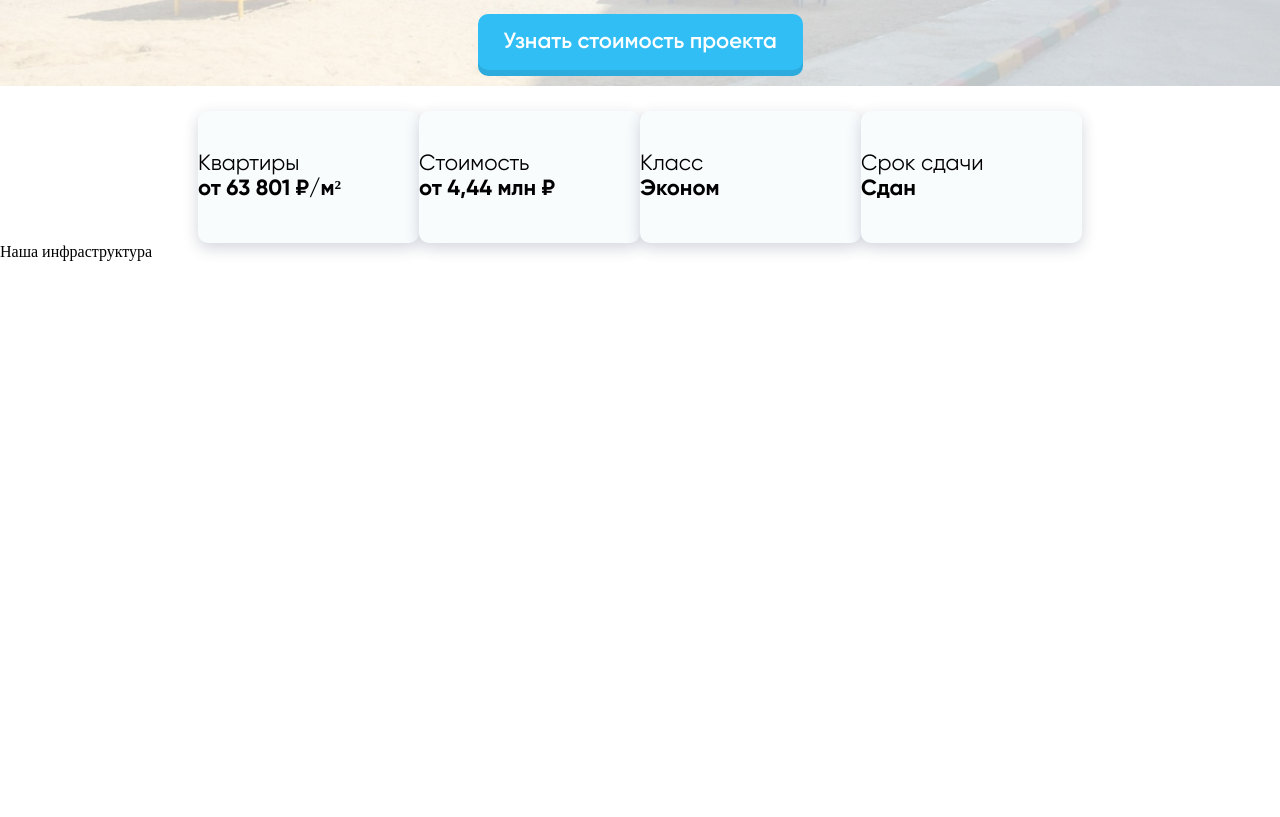
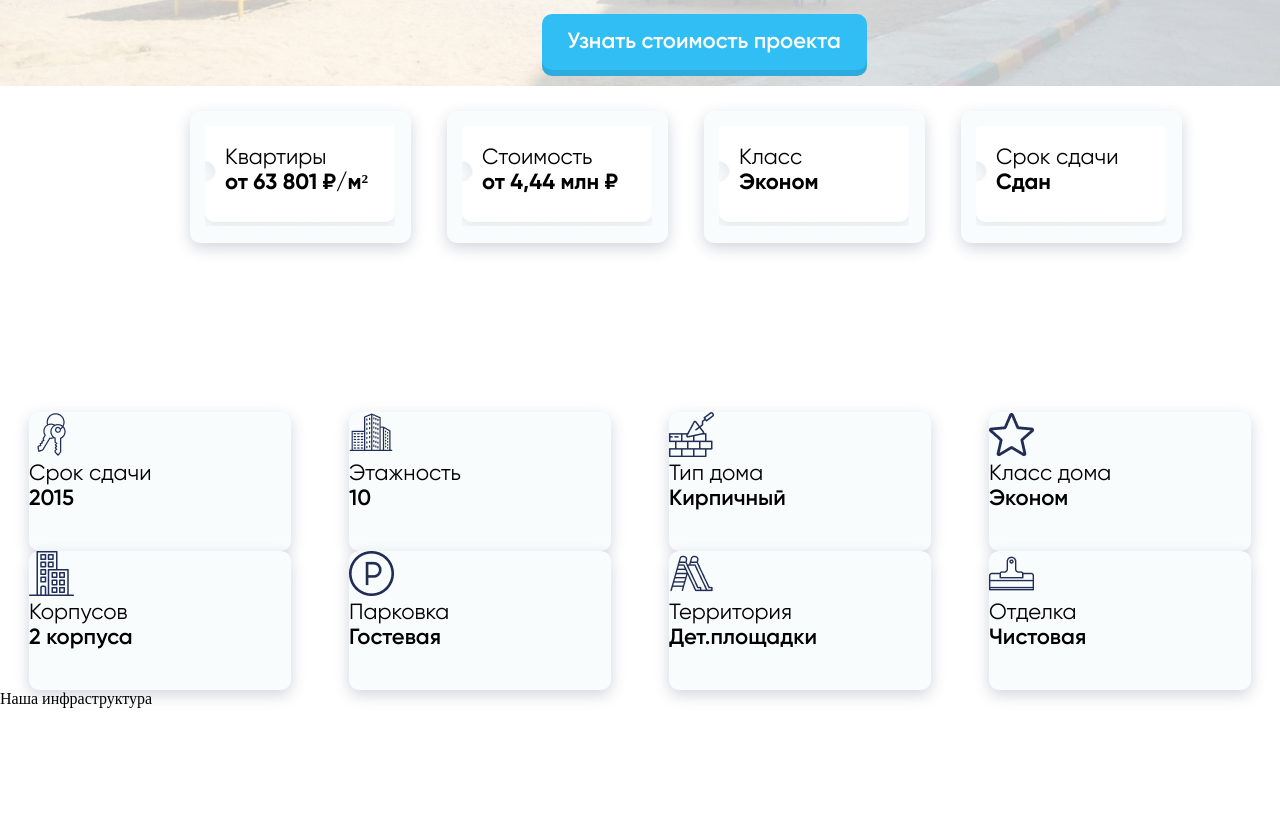
Before and after one commit to annaeliava/apartment-complex-, a plain HTML site: page index.html in a window 1280 px wide. Shown: the part 624-1441 px from the top of the page. Drawn offline with Linux system fonts and the light colour scheme.

Commit message:
added main__info and addition

```diff
--- a/assets/styles/index.scss
+++ b/assets/styles/index.scss
@@ -115,6 +115,73 @@ body {
         }
     }
 
+    &__line {
+    width: 100%;
+    height: 0;
+    border-color: $lightBlue;
+    }
+
+    &__container {
+        margin-left: 10%;
+    }
+
+    &__info{
+        display: flex;
+        flex-direction: row;
+        justify-content: center;
+        align-content: space-evenly;
+        margin-bottom: 169px;
+
+        &-container {
+            margin: 15px;
+            width: 190px;
+            height: 100px;
+            background-image: url(../img/main__container.png);
+            background-position: center;
+        }
+
+        &-text {
+            display: flex;
+            flex-direction: column;
+            padding: 20px;
+        }
+
+        &-title, &-subtitle {
+            font-family: $mainFont;
+        }
+
+        &-title {
+            font-weight: 400;
+            font-size: 22px;
+        }
+
+        &-subtitle {
+            font-weight: 700;
+            font-size: 22px;
+        }
+
+        &-item {
+            margin-right: 36px;
+            width: 221px;
+            height: 132px;
+            box-shadow: 0px 5px 15px rgba(33, 45, 85, 0.2);
+            border-radius: 10px;
+            background-color: $containers;
+        }
+    }
+}
+
+.about {
+    display: flex;
+    flex-direction: column;
+    align-items: center;
+
+    &__btn {
+        margin-top: 35px;
+        margin-bottom: 41px;
+        @include btn(325px, 56px);
+    }
+
     &__title {
         font-family: $secondFont;
         font-size: 60px;
@@ -144,57 +211,33 @@ body {
     &__title, &__subtitle, &__second-subtitle {
         color: $darkBlue;
     }
+}
 
-    &__line {
-    width: 100%;
-    height: 0;
-    border-color: $lightBlue;
+.addition {
+    display: flex;
+    flex-direction: row;
+    flex-wrap: wrap;
+    justify-content: space-around;
+
+    &__container {
+        width: 262px;
+        height: 139px;
+        box-shadow: 0px 5px 15px rgba(33, 45, 85, 0.2);
+        border-radius: 10px;
+        background-color: $containers;
+
     }
 
-    &__container {
-        display: flex;
-        flex-direction: column;
-        align-items: center;
+    &__title, &__subtitle {
+        font-family: $mainFont;
+        font-size: 22px;
     }
 
-    &__btn {
-        margin-top: 35px;
-        margin-bottom: 41px;
-        @include btn(325px, 56px);
+    &__title {
+        font-weight: 400;
     }
 
-    &__info{
-        display: flex;
-        flex-direction: row;
-        align-content: space-between;
-        width: fit-content;
-
-        &-title, &-subtitle {
-            font-family: $mainFont;
-        }
-
-        &-title {
-            font-weight: 400;
-            font-size: 22px;
-        }
-
-        &-subtitle {
-            font-weight: 700;
-            font-size: 22px;
-        }
-
-        &-item {
-            display: flex;
-            flex-direction: column;
-            justify-content: center;
-            align-items: stretch;
-            width: 221px;
-            height: 132px;
-            box-shadow: 0px 5px 15px rgba(33, 45, 85, 0.2);
-            border-radius: 10px;
-            background-color: $containers;
-            background-image: url(../img/main__container.svg) no repeat;
-            background-position-x: center;
-        }
+    &__subtitle {
+        font-weight: 600;
     }
 }
--- a/index.html
+++ b/index.html
@@ -86,43 +86,124 @@
         </nav>
         <hr class="main__line">
         <div class="main__container">
-            <h1 class="main__title">Жилой Комплекс <span class="main__title-bold">«Яблоновский»</span></h1>
-            <h2 class="main__subtitle">Краснодар, пгт. Яблоновский ул. Кобцевой</h2>
-            <h3 class="main__second-subtitle">от 63 801 до 65 678 ₽/м²</h3>
-            <button class="main__btn">Узнать стоимость проекта</button>
+            <div class="about">
+                <h1 class="about__title">Жилой Комплекс <span class="about__title-bold">«Яблоновский»</span></h1>
+                <h2 class="about__subtitle">Краснодар, пгт. Яблоновский ул. Кобцевой</h2>
+                <h3 class="about__second-subtitle">от 63 801 до 65 678 ₽/м²</h3>
+                <button class="about__btn">Узнать стоимость проекта</button>
+            </div>
             <div class="main__info">
                 <div class="main__info-item">
+                    <div class="main__info-container">
+                        <div class="main__info-text">
                             <div class="main__info-title">Квартиры </div>
                             <div class="main__info-subtitle">от 63 801 ₽/м² </div>
                         </div>
+                    </div>
+                </div>
                 <div class="main__info-item">
+                    <div class="main__info-container">
+                        <div class="main__info-text">
                             <div class="main__info-title">Стоимость </div>
                             <div class="main__info-subtitle">от 4,44 млн ₽ </div>
                         </div>
+                    </div>
+                </div>
                 <div class="main__info-item">
+                    <div class="main__info-container">
+                        <div class="main__info-text">
                             <div class="main__info-title">Класс </div>
                             <div class="main__info-subtitle">Эконом </div>
                         </div>
+                    </div>
+                </div>
                 <div class="main__info-item">
+                    <div class="main__info-container">
+                        <div class="main__info-text">
                             <div class="main__info-title">Срок сдачи </div>
                             <div class="main__info-subtitle">Сдан</div>
                         </div>
                     </div>
                 </div>
-        <div>
-            <div></div>
-            <div></div>
-            <div></div>
-            <div></div>
-            <div></div>
-            <div></div>
-            <div></div>
-            <div></div>
+            </div>
+        </div>
+        <div class="addition">
+            <div class="addition__container">
+                <div class="addition__imgs">
+                    <div class="addition__img"><img src="assets/img/cards/key 1.png" alt="key"></div>
+                </div>
+                <div class="addition__info">
+                    <div class="addition__title">Срок сдачи</div>
+                    <div class="addition__subtitle">2015</div>
+                </div>
+            </div>
+            <div class="addition__container">
+                <div class="addition__imgs">
+                    <div class="addition__img"><img src="assets/img/cards/office-building 1.png" alt="key"></div>
+                </div>
+                <div class="addition__info">
+                    <div class="addition__title">Этажность</div>
+                    <div class="addition__subtitle">10</div>
+                </div>
+            </div>
+            <div class="addition__container">
+                <div class="addition__imgs">
+                    <div class="addition__img"><img src="assets/img/cards/brickwall 1.png" alt="key"></div>
+                </div>
+                <div class="addition__info">
+                    <div class="addition__title">Тип дома</div>
+                    <div class="addition__subtitle">Кирпичный</div>
+                </div>
+            </div>
+            <div class="addition__container">
+                <div class="addition__imgs">
+                    <div class="addition__img"><img src="assets/img/cards/star (2) 1.png" alt="key"></div>
+                </div>
+                <div class="addition__info">
+                    <div class="addition__title">Класс дома</div>
+                    <div class="addition__subtitle">Эконом</div>
+                </div>
+            </div>
+            <div class="addition__container">
+                <div class="addition__imgs">
+                    <div class="addition__img"><img src="assets/img/cards/Group.png" alt="key"></div>
+                </div>
+                <div class="addition__info">
+                    <div class="addition__title">Корпусов</div>
+                    <div class="addition__subtitle">2 корпуса</div>
+                </div>
+            </div>
+            <div class="addition__container">
+                <div class="addition__imgs">
+                    <div class="addition__img"><img src="assets/img/cards/parking (1) 1.png" alt="key"></div>
+                </div>
+                <div class="addition__info">
+                    <div class="addition__title">Парковка</div>
+                    <div class="addition__subtitle">Гостевая</div>
+                </div>
+            </div>
+            <div class="addition__container">
+                <div class="addition__imgs">
+                    <div class="addition__img"><img src="assets/img/cards/slider 1.png" alt="key"></div>
+                </div>
+                <div class="addition__info">
+                    <div class="addition__title">Территория</div>
+                    <div class="addition__subtitle">Дет.площадки</div>
+                </div>
+            </div>
+            <div class="addition__container">
+                <div class="addition__imgs">
+                    <div class="addition__img"><img src="assets/img/cards/putty-knife 1.png" alt="key"></div>
+                </div>
+                <div class="addition__info">
+                    <div class="addition__title">Отделка</div>
+                    <div class="addition__subtitle">Чистовая</div>
+                </div>
+            </div>
         </div>
         <div>Наша инфраструктура</div>
     </main>
     <footer>
-
     </footer>
 </body>
 </html>
```
Also changed, not shown: assets/styles/index.css, 1 other file. Lines whose indentation alone changed are shown as unchanged.
